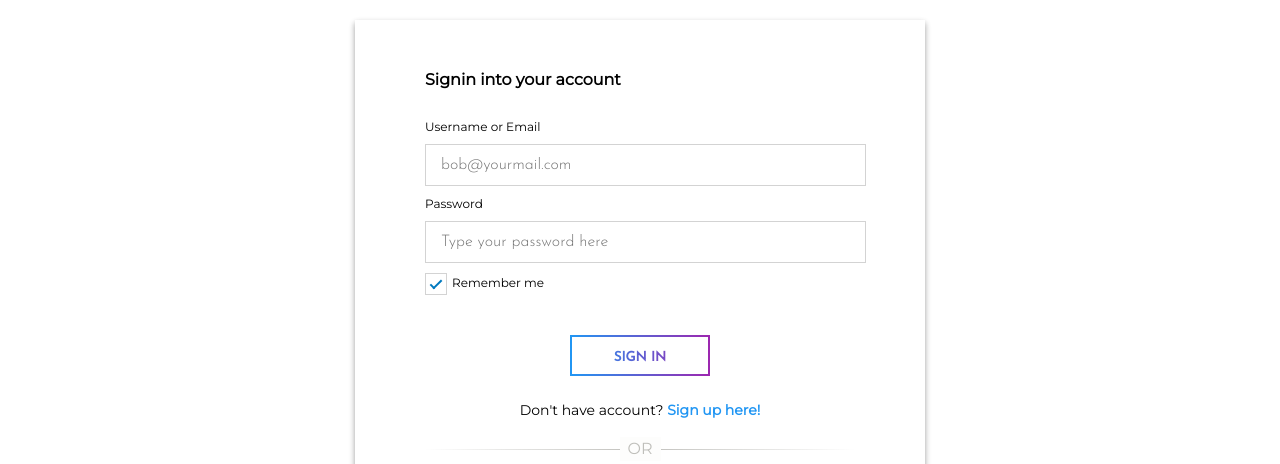
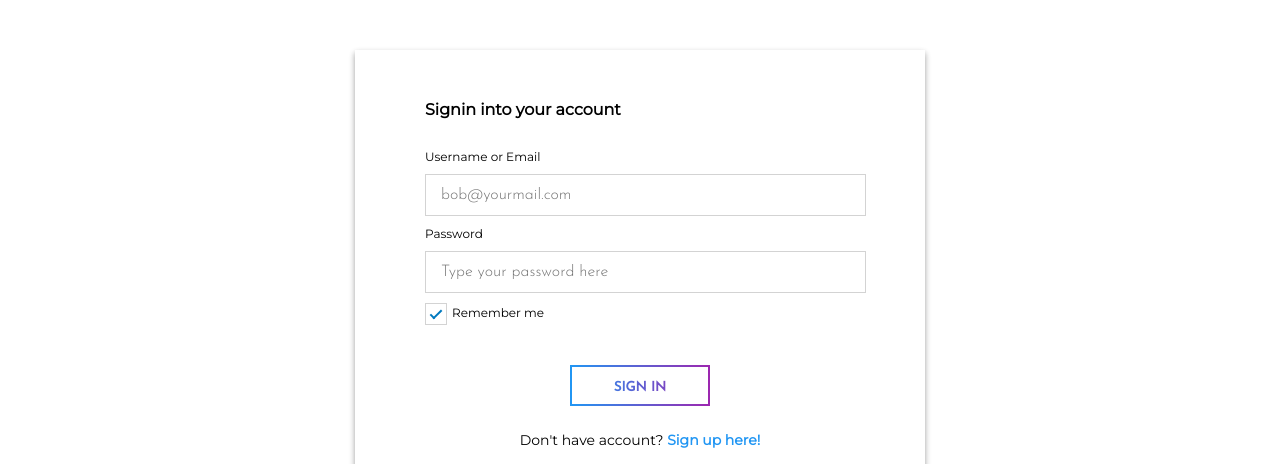
Before and after one commit to NearSkyHigh/falfox.github.io, a plain HTML site: page gg/login.html in a window 1280 px wide. Shown: the part 130-594 px from the top of the page. Drawn offline with Linux system fonts and the light colour scheme.

Commit message:
Fix  Signin box grid

```diff
--- a/gg/style.css
+++ b/gg/style.css
@@ -238,13 +238,13 @@ body {
 #signin {
     display: grid;
     grid-template-columns: repeat(12, 1fr);
-    grid-template-rows: repeat(10, 150px);
+    grid-template-rows: 1fr 3fr 1fr;
     padding: 0 70px;
     font-family: 'Montserrat', sans-serif;
 }
 
 .signin-box {
-    grid-row: span 4;
+    grid-row: span 1;
     grid-column: 4 / 10;
     padding: 50px 70px;
     box-shadow: 0 3px 6px rgba(0,0,0,0.16), 0 3px 6px rgba(0,0,0,0.23);
```
